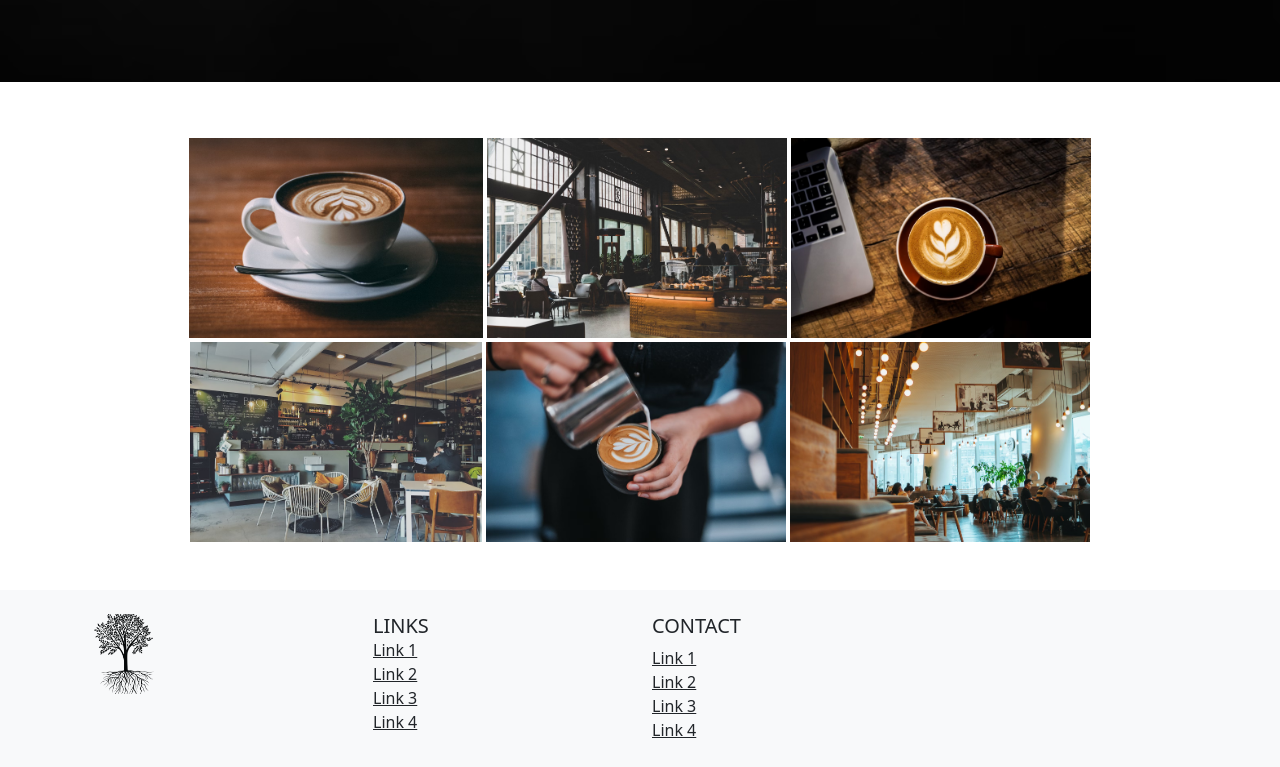
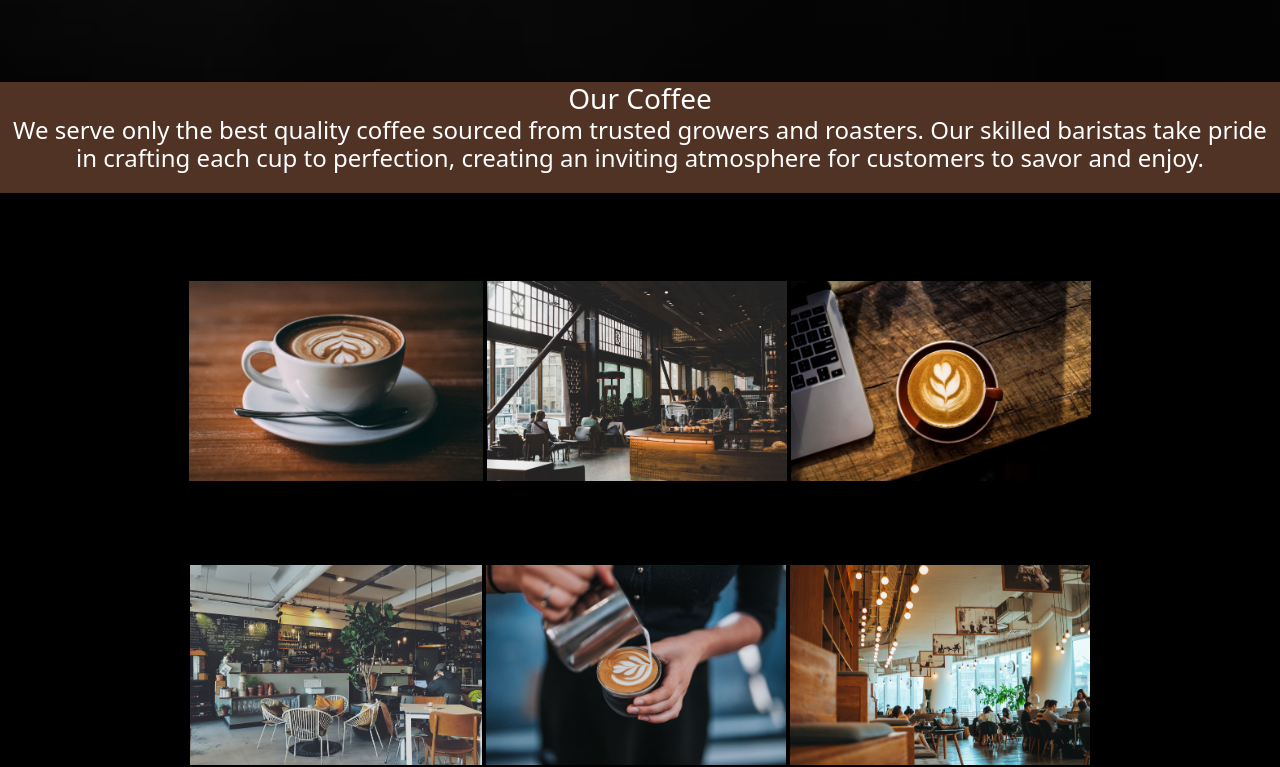
Before and after one commit to Kvega64/Ground-Up, a plain HTML site: page index.html in a window 1280 px wide. Shown: the part 718-1485 px from the top of the page. Drawn offline with nearby package versions, Linux system fonts and the light colour scheme.

Commit message:
our coffee text box

```diff
--- a/css/style1.css
+++ b/css/style1.css
@@ -36,3 +36,25 @@ color: blue;
 .colortext {
   color: #A45734;
 }
+
+.thumbnail{
+  background-color: black;
+  padding: 80px;
+}
+body{
+  background-color: black;
+}
+
+h3{
+  color: white;
+  text-align: center;
+  background-color: #503325;
+  margin: 0;
+}
+
+h4{
+  color: white;
+  text-align: center;
+  background-color: #503325;
+  padding-bottom: 20px;
+}
--- a/index.html
+++ b/index.html
@@ -75,11 +75,11 @@
 
       </div>
 
+<div class="container col-lg-12"></div>
+      <h3>Our Coffee</h3>
+      <h4>We serve only the best quality coffee sourced from trusted growers and roasters. Our skilled baristas take pride in crafting each cup to perfection, creating an inviting atmosphere for customers to savor and enjoy.</h4>
+    </div>
 
-
-    <div class="col-lg-6 mx-auto" style="width:400px">
-    <h2 class="lead">Brewed with Love, served from the Ground Up.</h2>
-    <div class="d-grid gap-2 d-sm-flex justify-content-sm-center"></div>
 
 
 </div>
```
